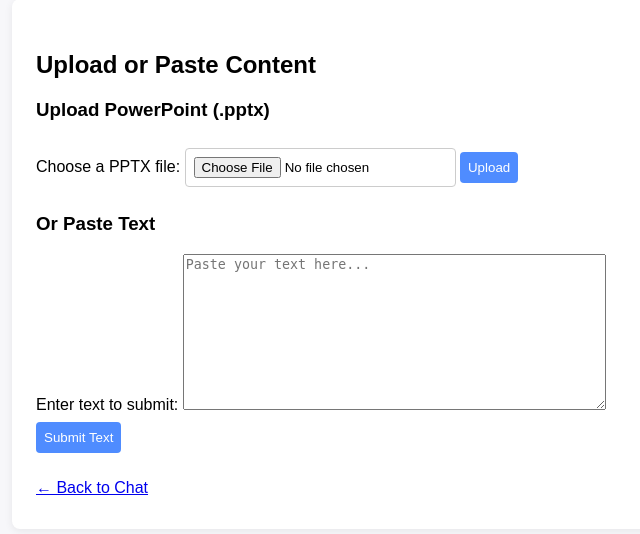
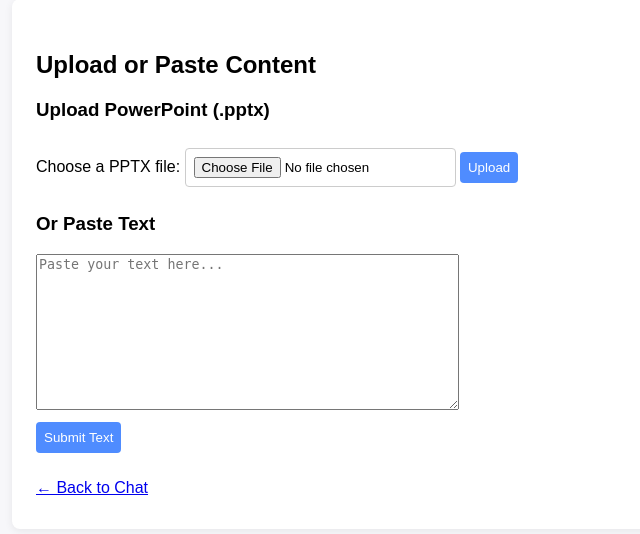
Before and after one commit to JBLarson/quizpro, a Flask app: page /content in a window 1280 px wide. Shown: the part 101-635 px from the top of the page, without its empty margins (304-944 px from the left). Run offline with Flask 3, Linux system fonts and the light colour scheme; some libraries are stand-ins or nearby versions.

Commit message:
removed label from content page

```diff
--- a/templates/content.html
+++ b/templates/content.html
@@ -25,7 +25,6 @@
 		<button onclick="uploadPptx()">Upload</button>
 
 		<h3>Or Paste Text</h3>
-		<label for="pastedText">Enter text to submit:</label>
 		<textarea id="pastedText" rows="10" cols="50" placeholder="Paste your text here..."></textarea>
 		<br>
 		<button onclick="saveText()">Submit Text</button>
```
